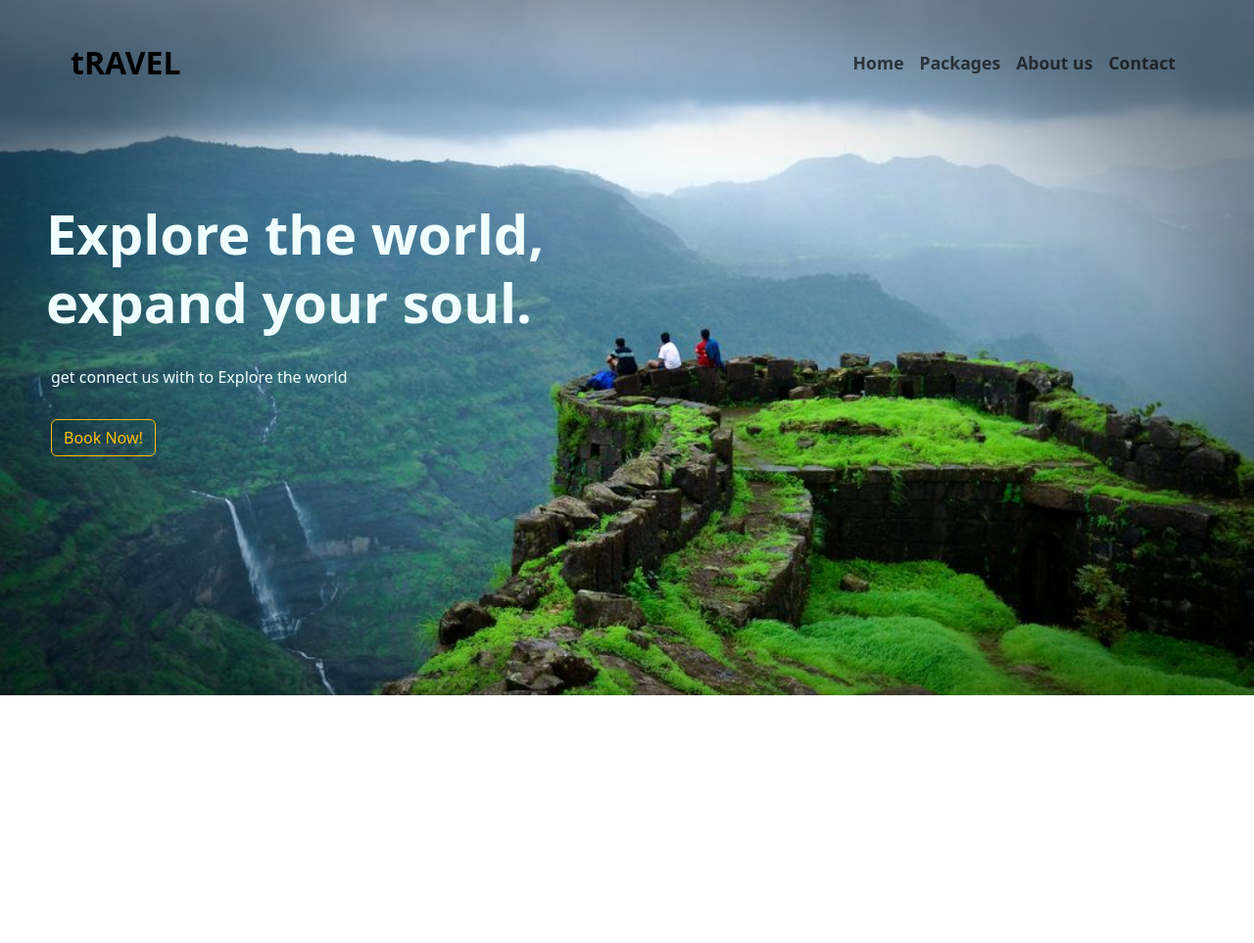
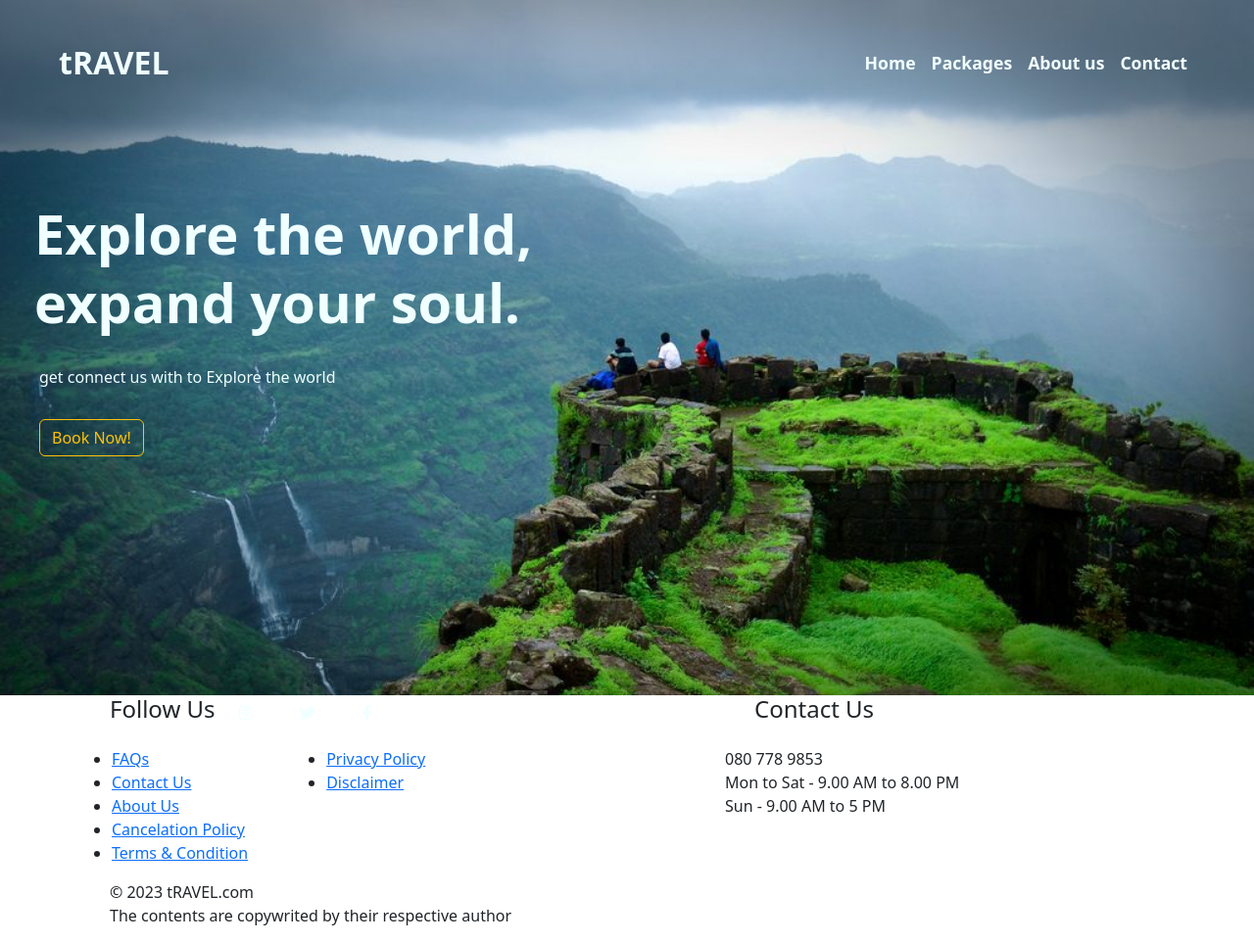
Before and after one commit to Prathameshzad/Travel-Website, a plain HTML site: page index.html in a window 1280 px wide. Shown: the whole page at 98% size. Before the commit the page ends 800 px from the top, so only its background shows below. Drawn offline with nearby package versions, Linux system fonts and the light colour scheme.

Commit message:
Update index.html

```diff
--- a/index.html
+++ b/index.html
@@ -9,36 +9,42 @@
 
     <link href="https://cdn.jsdelivr.net/npm/bootstrap@5.3.0-alpha3/dist/css/bootstrap.min.css" rel="stylesheet" integrity="sha384-KK94CHFLLe+nY2dmCWGMq91rCGa5gtU4mk92HdvYe+M/SXH301p5ILy+dN9+nJOZ" crossorigin="anonymous">
     <script src="https://cdn.jsdelivr.net/npm/bootstrap@5.3.0-alpha3/dist/js/bootstrap.bundle.min.js" integrity="sha384-ENjdO4Dr2bkBIFxQpeoTz1HIcje39Wm4jDKdf19U8gI4ddQ3GYNS7NTKfAdVQSZe" crossorigin="anonymous"></script>
+
+
+    <link rel="stylesheet" href="https://cdnjs.cloudflare.com/ajax/libs/font-awesome/6.4.0/css/all.min.css" integrity="sha512-iecdLmaskl7CVkqkXNQ/ZH/XLlvWZOJyj7Yy7tcenmpD1ypASozpmT/E0iPtmFIB46ZmdtAc9eNBvH0H/ZpiBw==" crossorigin="anonymous" referrerpolicy="no-referrer" />
 </head>
 
 <body>
     <section id="title">
-        <div class="container-fluid">
+        <div class="container-fluid" style="padding-left: 0;padding-right: 0;">
 
-            <nav class="navbar navbar-expand-lg navbar-light navbar-static-top" style="padding-left: 60px; padding-right: 60px; padding-bottom: 40px;padding-top: 35px;">
-                <a class="navbar-brand" href="#" style="font-size: 2em; font-weight: bolder;">tRAVEL</a>
+            <!-- <div class="Nav" style="background-color: black; color: azure;"> -->
+                <nav class="navbaring navbar navbar-expand-lg navbar-light navbar-fixed-top" style="padding-left: 60px; padding-right: 60px; padding-bottom: 40px;padding-top: 35px;">
+                    <a class="navbar-brand" href="#" style="font-size: 2em; font-weight: bolder;color: azure;">tRAVEL</a>
                     <button class="navbar-toggler" type="button" data-bs-toggle="collapse" data-bs-target="#navbarSupportedContent" aria-controls="navbarSupportedContent" aria-expanded="false" aria-label="Toggle navigation">
                         <span class="navbar-toggler-icon"></span>
                     </button>
                     <div class="collapse navbar-collapse justify-content-end" id="navbarSupportedContent">
                         <ul class="navbar-nav">
                             <li class="nav-item">
-                            <a class="nav-link" href="">Home</a>
+                                <a class="nav-link" href="" style="color: azure;">Home</a>
                             </li>
                             <li class="nav-item">
-                            <a class="nav-link" href="">Packages</a>
+                                <a class="nav-link" href="" style="color: azure;">Packages</a>
                             </li>
                             <li class="nav-item">
-                            <a class="nav-link" href="">About us</a>
+                                <a class="nav-link" href="" style="color: azure;">About us</a>
                             </li>
                             <li class="nav-item">
-                            <a class="nav-link" href="">Contact</a>
+                                <a class="nav-link" href="" style="color: azure;">Contact</a>
                             </li>
                         </ul>
                     </div>
                 </nav>
+            <!-- </div> -->
 
-            <div class="row ">
+
+            <div class="row" style="margin-right: 0;">
               <div class="col-lg-6">
                 <h1 class="big-heading">Explore the world, expand your soul.</h1>
                 <p class="heading-para">get connect us with to Explore the world</p>
@@ -54,6 +60,90 @@
 
     </section>
 
+    <!-- Footer -->
+
+    <section id="footer">
+
+        <div class="container">
+
+            <div class="row" style="margin-right: 0;">
+                <div class="col-lg-5 col-md-5">
+                    <div class="d-flex align-items-center flex-wrap mb-3" style="padding-left: 30px;">
+                        <div>
+                            <h4 class="footer-title">Follow Us</h4>
+                        </div>
+                        <div class="font mx-4 mmx-4-1">
+                            <a href="" style="color: azure;"><i class="fa-brands fa-instagram"></i></a>
+                        </div>
+                        <div class="font mx-4 mmx-4-1">
+                            <a href="" style="color: azure;"><i class="fa-brands fa-twitter"></i></a>
+                        </div>
+                        <div class="font mx-4 mmx-4-1">
+                            <a href="" style="color: azure;"><i class="fa-brands fa-facebook-f"></i></a>
+                        </div>
+                    </div>
+
+                    <div class="d-flex">
+                        <div>
+                            <ul class="footer_link">
+                                <li>
+                                    <a href="" class="links">FAQs</a>
+                                </li>
+                                <li>
+                                    <a href="" class="links">Contact Us</a>
+                                </li>
+                                <li>
+                                    <a href="" class="links">About Us</a>
+                                </li>
+                                <li>
+                                    <a href="" class="links">Cancelation Policy</a>
+                                </li>
+                                <li>
+                                    <a href="" class="links">Terms & Condition</a>
+                                </li>
+                            </ul>
+                        </div>
+
+                        <div class="mx-5">
+                            <ul>
+                                <li>
+                                    <a href="" class="links">Privacy Policy</a>
+                                </li>
+                                <li>
+                                    <a href="" class="links">Disclaimer</a>
+                                </li>
+                            </ul>
+                        </div>
+                    </div>
+                </div>
+
+                <div class="col-lg-2 col-md-12"></div>
+
+                <div class="col-lg-4 col-md-12">
+                    <div class="d-flex align-items-center flex-wrap mb-3" style="padding-left: 30px;">
+                        <div class="contact_head">
+                            <h4 class="footer-title">Contact Us</h4>
+                        </div>
+                    </div>
+                    <div class="contact_detail">
+                        <p>080 778 9853<br>Mon to Sat - 9.00 AM to 8.00 PM <br>Sun - 9.00 AM to 5 PM</p>
+                    </div>
+                </div>
+
+                <div class="col-lg-5 col-md-12">
+                    <div class="copywrite" style="padding-left: 30px;"x>
+                        <p>© 2023 tRAVEL.com
+                            <br>
+                            <span>The contents are copywrited by their respective author</span>
+                        </p>
+                    </div>
+                </div>
+            </div>
+
+        </div>
+
+    </section>
+
 
 </body>
 
```
Lines whose indentation alone changed are shown as unchanged.
